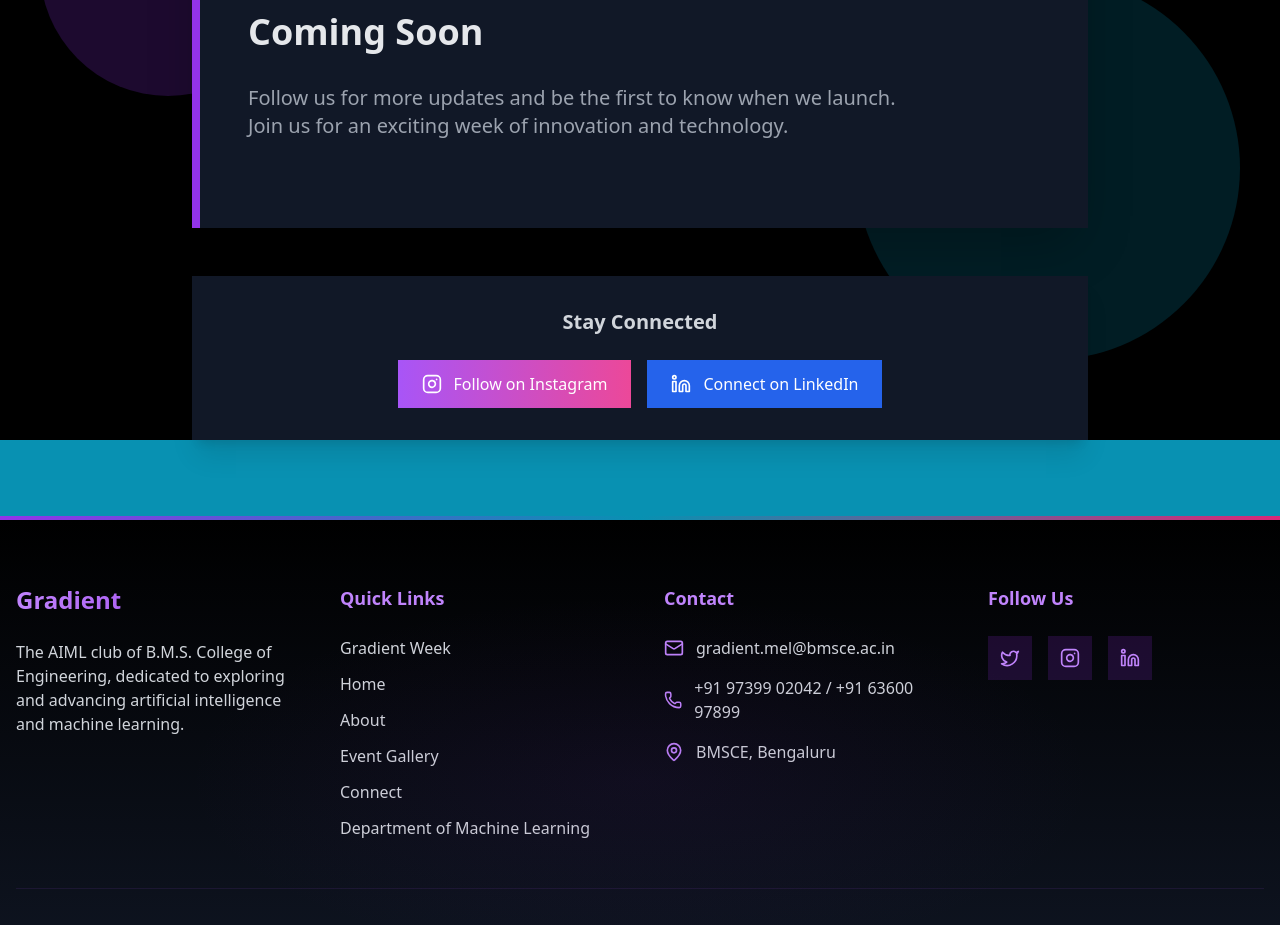
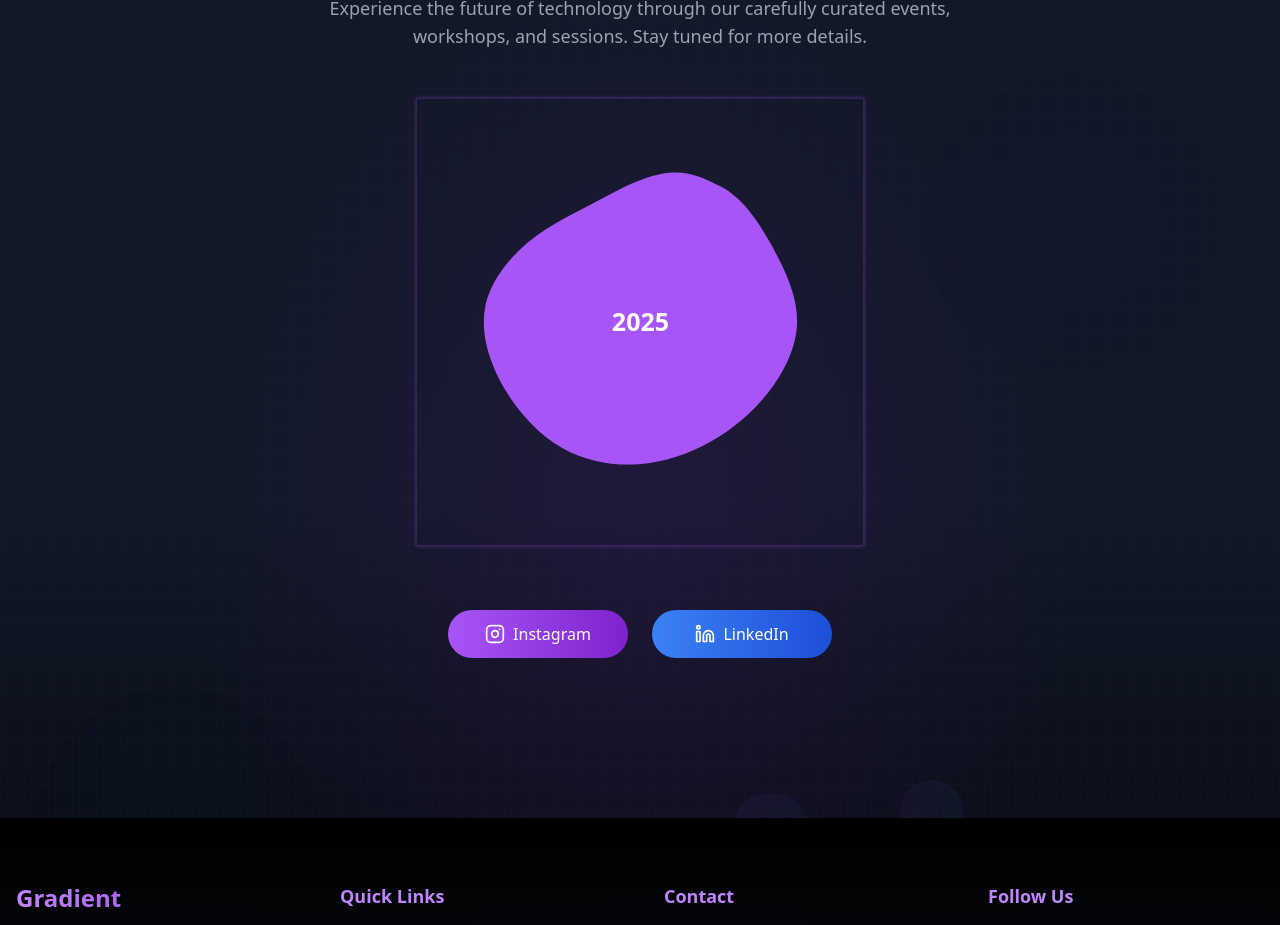
Before and after one commit to Vinay-yele/Gradient-Website, a Next.js app: page /events in a window 1280 px wide. Shown: the part 320-1245 px from the top of the page. Built offline with nearby package versions, Linux system fonts and the light colour scheme.

Commit message:
Update page.tsx

```diff
--- a/app/events/page.tsx
+++ b/app/events/page.tsx
@@ -1,100 +1,177 @@
 'use client'
+import Footer from '@/components/Footer'
 import Navbar from '../../components/Navbar'
 import { motion } from 'framer-motion'
 import { Instagram, Linkedin } from 'lucide-react'
 
-export default function ComingSoon() {
+export default function Events() {
   return (
-    <main className="min-h-screen bg-black text-white relative overflow-hidden">
-      {/* Solid color background with accent elements */}
-      <div className="absolute top-0 left-0 w-full h-20 bg-purple-600" />
-      <div className="absolute bottom-0 right-0 w-full h-20 bg-cyan-600" />
+    <main className="min-h-screen bg-gradient-to-b from-gray-900 via-gray-900 to-black text-white relative overflow-hidden">
+      {/* Enhanced background with geometric elements */}
+      <div className="absolute inset-0 bg-[radial-gradient(ellipse_at_center,_var(--tw-gradient-stops))] from-purple-900/20 via-transparent to-transparent pointer-events-none" />
 
-      {/* Accent shapes */}
-      <div className="absolute top-40 left-10 w-64 h-64 rounded-full bg-purple-600 opacity-20" />
-      <div className="absolute bottom-40 right-10 w-96 h-96 rounded-full bg-cyan-600 opacity-20" />
-      <div className="absolute top-1/3 right-1/4 w-48 h-48 rounded-full bg-pink-600 opacity-10" />
+      {/* Animated geometric shapes */}
+      <motion.div
+        className="absolute top-1/4 right-10 md:right-20 w-32 h-32 md:w-64 md:h-64 rounded-full bg-purple-600/10 blur-xl"
+        animate={{
+          scale: [1, 1.2, 1],
+          opacity: [0.1, 0.2, 0.1]
+        }}
+        transition={{
+          duration: 8,
+          repeat: Infinity,
+          repeatType: "reverse"
+        }}
+      />
 
-      {/* Navbar component */}
+      <motion.div
+        className="absolute bottom-1/4 left-10 md:left-20 w-24 h-24 md:w-48 md:h-48 rounded-full bg-cyan-600/10 blur-xl"
+        animate={{
+          scale: [1, 1.3, 1],
+          opacity: [0.1, 0.15, 0.1]
+        }}
+        transition={{
+          duration: 10,
+          repeat: Infinity,
+          repeatType: "reverse",
+          delay: 1
+        }}
+      />
+
+      {/* Decorative grid lines */}
+      <div className="absolute inset-0 bg-[linear-gradient(to_right,#4a4a4a10_1px,transparent_1px),linear-gradient(to_bottom,#4a4a4a10_1px,transparent_1px)] bg-[size:24px_24px]" />
+
       <Navbar />
 
-      {/* Main content container */}
-      <div className="container mx-auto px-4 pt-32 pb-20 relative z-10">
+      <div className="container mx-auto px-4 py-20">
         <motion.div
-          className="max-w-4xl mx-auto"
-          initial={{ opacity: 0 }}
-          animate={{ opacity: 1 }}
-          transition={{ duration: 0.8 }}
+          className="text-center mb-20 relative z-10"
+          initial={{ opacity: 0, y: -20 }}
+          animate={{ opacity: 1, y: 0 }}
+          transition={{ duration: 0.7 }}
         >
-          {/* Main announcement box */}
-          <div className="bg-gray-900 border-l-8 border-purple-600 rounded-lg p-12 mb-12 shadow-2xl">
           <motion.div
-              initial={{ opacity: 0, x: -20 }}
-              animate={{ opacity: 1, x: 0 }}
-              transition={{ delay: 0.2, duration: 0.6 }}
+            initial={{ opacity: 0, y: 20 }}
+            animate={{ opacity: 1, y: 0 }}
+            transition={{ delay: 0.2 }}
+            className="inline-block px-6 py-2 rounded-full bg-purple-900/30 border border-purple-500/30 mb-6"
           >
-              <div className="mb-2">
-                <span className="bg-purple-600 text-white font-bold uppercase text-sm px-4 py-2 rounded">
-                  Announcement
-                </span>
-              </div>
+            <span className="text-purple-400">Save The Date</span>
+          </motion.div>
 
-              <h1 className="text-6xl md:text-7xl font-bold mb-4">
-                <span className="text-white">Gradient </span>
-                <span className="text-purple-500">Week</span>
+          <h1 className="text-5xl md:text-7xl font-bold mb-6 text-transparent bg-clip-text bg-gradient-to-r from-purple-400 via-purple-500 to-purple-600">
+            Gradient Week
           </h1>
 
-              <div className="h-1 w-32 bg-cyan-600 mb-8"></div>
-
-              <h2 className="text-3xl md:text-4xl font-bold mb-8 text-gray-200">
+          <h2 className="text-3xl md:text-5xl font-bold mb-6 text-white">
             Coming Soon
           </h2>
 
-              <p className="text-xl text-gray-400 mb-10 max-w-2xl">
-                Follow us for more updates and be the first to know when we launch.
-                Join us for an exciting week of innovation and technology.
+          <p className="text-gray-400 text-lg max-w-2xl mx-auto mb-12">
+            Experience the future of technology through our carefully curated events, workshops, and sessions. Stay tuned for more details.
           </p>
+
+          {/* Decorative graphic element */}
+          <div className="w-full max-w-md mx-auto relative mb-16">
+            <motion.div
+              className="absolute inset-0 rounded-lg border border-purple-500/20 backdrop-blur-sm"
+              animate={{
+                boxShadow: ['0 0 0px rgba(168, 85, 247, 0.4)', '0 0 20px rgba(168, 85, 247, 0.6)', '0 0 0px rgba(168, 85, 247, 0.4)']
+              }}
+              transition={{
+                duration: 3,
+                repeat: Infinity,
+                repeatType: "reverse"
+              }}
+            />
+            <div className="p-10 relative z-10">
+              <svg
+                viewBox="0 0 200 200"
+                xmlns="http://www.w3.org/2000/svg"
+                className="w-full h-auto mx-auto"
+              >
+                <path
+                  fill="#A855F7"
+                  d="M43.9,-73.6C55.9,-67.4,64.4,-54.6,71.9,-41C79.3,-27.4,85.6,-13.7,85.4,-0.1C85.2,13.5,78.6,26.9,69.9,38.1C61.2,49.3,50.5,58.3,38.5,65C26.5,71.8,13.3,76.3,-0.6,77.3C-14.5,78.3,-29,75.8,-41.8,68.7C-54.5,61.6,-65.6,49.8,-73.7,36.1C-81.7,22.3,-86.8,6.5,-84.2,-7.8C-81.5,-22.1,-71.1,-34.9,-59.8,-44.1C-48.4,-53.3,-36.1,-58.9,-24.4,-65.1C-12.7,-71.3,-1.3,-78.1,11.4,-80.5C24.1,-82.9,31.9,-79.8,43.9,-73.6Z"
+                  transform="translate(100 100)"
+                />
+              </svg>
+              <div className="absolute inset-0 flex items-center justify-center">
+                <motion.div
+                  className="text-center"
+                  animate={{ scale: [1, 1.05, 1] }}
+                  transition={{
+                    duration: 4,
+                    repeat: Infinity,
+                    repeatType: "reverse"
+                  }}
+                >
+                  <span className="block text-lg md:text-2xl font-bold text-white">2025</span>
                 </motion.div>
               </div>
+            </div>
+          </div>
 
-          {/* Social media section */}
+          {/* Social media links */}
           <motion.div
             initial={{ opacity: 0, y: 20 }}
             animate={{ opacity: 1, y: 0 }}
-            transition={{ delay: 0.6, duration: 0.6 }}
-            className="bg-gray-900 rounded-lg p-8 shadow-xl"
+            transition={{ delay: 0.8 }}
+            className="flex flex-col sm:flex-row items-center justify-center gap-4 md:gap-6"
           >
-            <h3 className="text-xl font-bold mb-6 text-center text-gray-300">
-              Stay Connected
-            </h3>
-
-            <div className="flex flex-col sm:flex-row items-center justify-center gap-4">
-              <a
-                href="https://instagram.com/gradient.aiml"
+            <motion.a
+              href="https://instagram.com"
               target="_blank"
               rel="noopener noreferrer"
-                className="flex items-center gap-3 bg-gradient-to-r from-purple-500 to-pink-500 hover:from-purple-600 hover:to-pink-600 text-white font-medium w-full sm:w-auto justify-center px-6 py-3 rounded-md transition-all duration-300"
+              className="flex items-center gap-2 px-6 py-3 bg-gradient-to-r from-purple-500 to-purple-700 rounded-full hover:from-purple-600 hover:to-purple-800 transition-all duration-300 min-w-[180px] justify-center"
+              whileHover={{ scale: 1.05 }}
+              whileTap={{ scale: 0.95 }}
             >
               <Instagram size={20} />
-                <span>Follow on Instagram</span>
-              </a>
+              <span>Instagram</span>
+            </motion.a>
 
-              <a
-                href="https://in.linkedin.com/company/gradient-club"
+            <motion.a
+              href="https://linkedin.com"
               target="_blank"
               rel="noopener noreferrer"
-                className="flex items-center gap-3 bg-blue-600 hover:bg-blue-700 text-white font-medium w-full sm:w-auto justify-center px-6 py-3 rounded-md transition-all duration-300"
+              className="flex items-center gap-2 px-6 py-3 bg-gradient-to-r from-blue-500 to-blue-700 rounded-full hover:from-blue-600 hover:to-blue-800 transition-all duration-300 min-w-[180px] justify-center"
+              whileHover={{ scale: 1.05 }}
+              whileTap={{ scale: 0.95 }}
             >
               <Linkedin size={20} />
-                <span>Connect on LinkedIn</span>
-              </a>
-            </div>
+              <span>LinkedIn</span>
+            </motion.a>
           </motion.div>
         </motion.div>
+
+        {/* Decorative floating elements */}
+        <div className="relative max-w-3xl mx-auto">
+          {[...Array(5)].map((_, i) => (
+            <motion.div
+              key={i}
+              className="absolute rounded-full bg-gradient-to-r from-purple-500/5 to-blue-500/5"
+              style={{
+                width: `${Math.random() * 100 + 50}px`,
+                height: `${Math.random() * 100 + 50}px`,
+                left: `${Math.random() * 100}%`,
+                top: `${Math.random() * 400}px`,
+              }}
+              animate={{
+                y: [0, -20, 0],
+                x: [0, Math.random() * 10, 0],
+              }}
+              transition={{
+                duration: Math.random() * 5 + 5,
+                repeat: Infinity,
+                repeatType: "reverse",
+              }}
+            />
+          ))}
+        </div>
       </div>
 
-      {/* Footer accent line */}
-      <div className="absolute bottom-0 left-0 w-full h-1 bg-gradient-to-r from-purple-600 via-cyan-600 to-pink-600" />
+      <Footer />
     </main>
   )
 }
```
Lines whose indentation alone changed are shown as unchanged.
